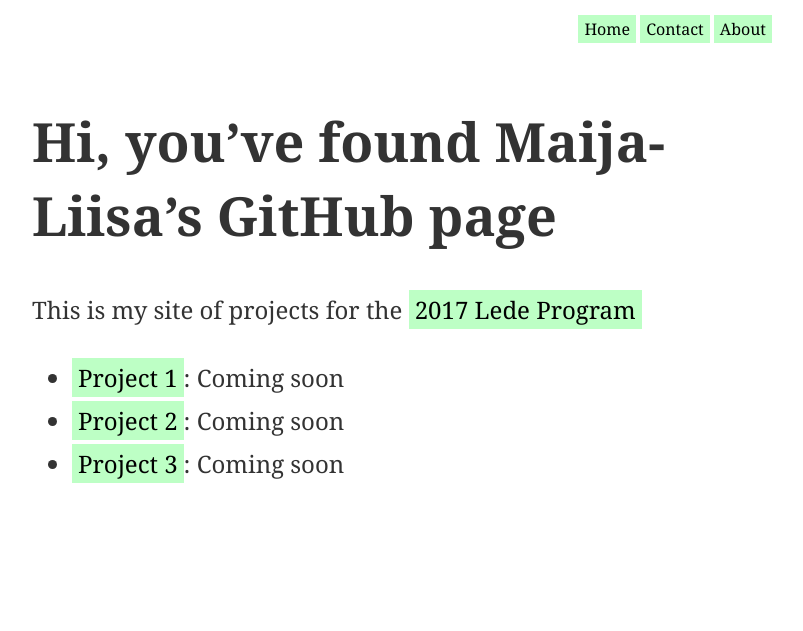
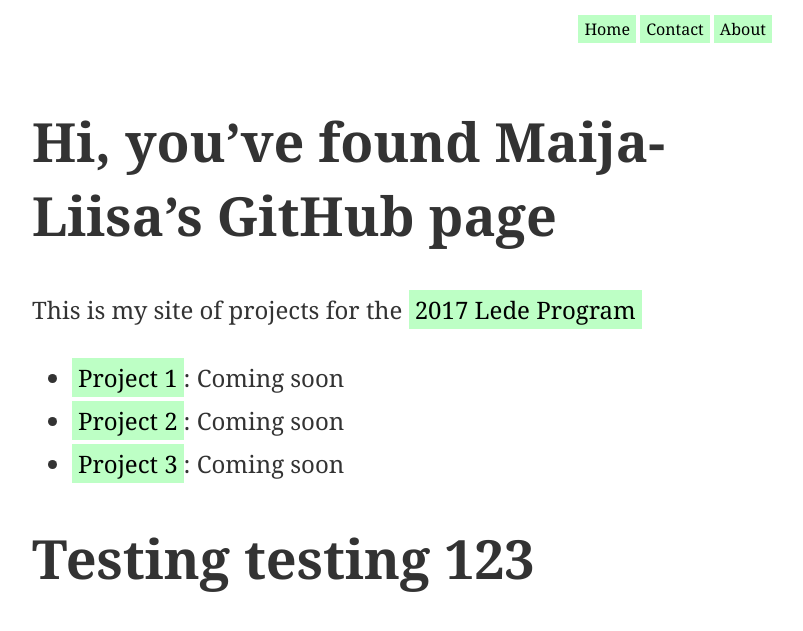
Before and after one commit to maijaliisa/studio-projects, a Jekyll site: the page built from docs/index.md, in a window 1280 px wide. Shown: the top 631 px of the page, without its empty margins (233-1036 px from the left). Built offline with Jekyll 4.4.1, drawn with Linux system fonts in a browser that asks for light colours; our own code applies the rules of GitHub Pages for plain Markdown files.

Commit message:
testing home page

```diff
--- a/docs/index.md
+++ b/docs/index.md
@@ -11,3 +11,5 @@ This is my site of projects for the [2017 Lede Program](http://ledeprogram.com)
 * [Project 1]({{ site.url }}/a-very-cool-project): Coming soon
 * [Project 2]({{ site.url }}/a-very-cool-project): Coming soon
 * [Project 3]({{ site.url }}/a-very-cool-project): Coming soon
+
+<h1> Testing testing 123 </h1>
```
Also changed, not shown: 1 other file.
